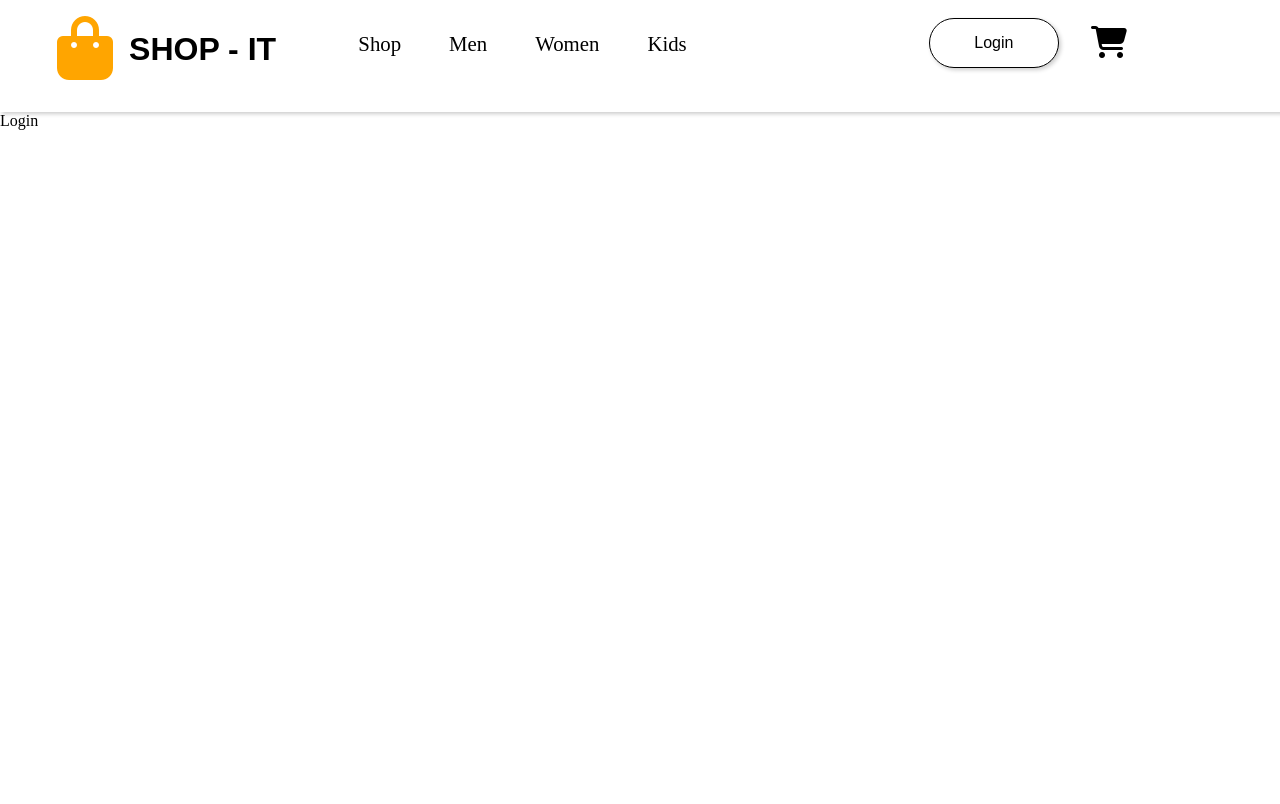
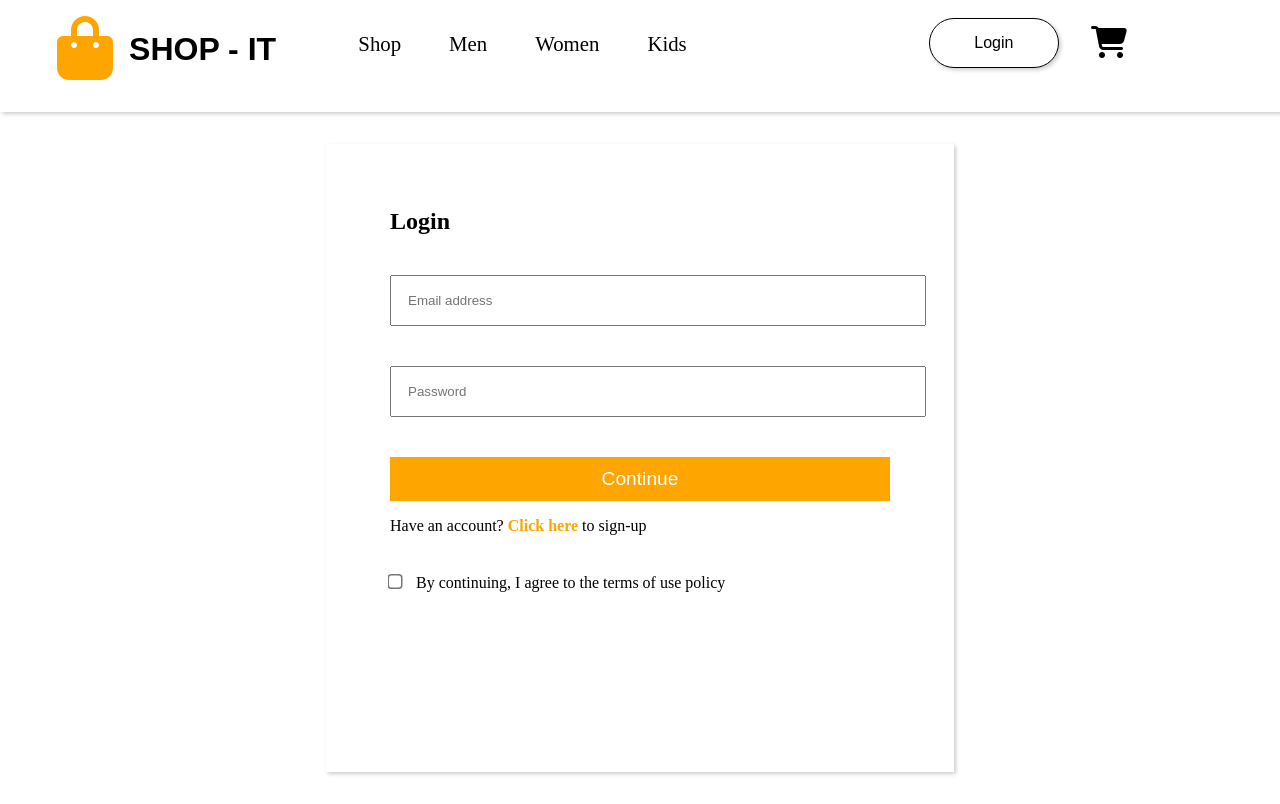
Before and after one commit to as31212/Mock-Ecommerce-Store, a React (Vite) app: page /Login in a window 1280 px wide. Shown: the top 804 px of the page. Built offline with nearby package versions, Linux system fonts and the light colour scheme; no server answers.

Commit message:
Login and Sign in page complete

```diff
--- a/src/App.css
+++ b/src/App.css
@@ -48,7 +48,7 @@ header li{
   height: 30px;
   text-decoration: none;
 }
-a{
+header a{
   text-decoration: none;
   color: black;
 }
@@ -87,3 +87,46 @@ header li:hover{
 }
 
 /* Shop Component Styles */
+
+/* Login Component Styles */
+
+#login-div , #sign-in-div{
+  width: 500px;
+  height: 500px;
+  margin: 2rem auto;
+  padding: 4rem;
+  box-shadow: 2px 2px 4px rgba(0, 0, 0, 0.2);
+}
+#login-div input, #sign-in-div input{
+  display: block;
+  margin: 2.5rem 0;
+  width: 100%;
+  padding: 1rem;
+}
+
+#login-div button, #sign-in-div button{
+  width: 100%;
+  padding: .7rem;
+  font-size: 1.2rem;
+  background-color: orange;
+  color: white;
+  border: none;
+  margin-bottom: 1rem;
+  filter: brightness(100%);
+}
+
+#login-div button:hover, #sign-in-div button:hover{
+  filter: brightness(110%);
+}
+#login-div input[type="checkbox"], #sign-in-div input[type="checkbox"] {
+  width: 10px;
+  margin-right: 1rem;
+  display: inline-block;
+  scale: 150%;
+
+}
+#login-div a,#sign-in-div a{
+  text-decoration: none;
+  color: orange;
+  font-weight: 700;
+}
--- a/src/App.jsx
+++ b/src/App.jsx
@@ -6,8 +6,9 @@ import Men from './components/Men'
 import Women from './components/Women'
 import Kids from './components/Kids'
 import Shop from './components/Shop'
-import Login from './components/Login';
+import Login from './components/login/Login';
 import Cart from './components/Cart';
+import SignIn from './components/login/SignIn';
 
 
 function App() {
@@ -32,6 +33,7 @@ useEffect(()=>{
         <Route path='/Shop' element={<Shop data={data} />} />
         <Route path='/Login' element={<Login />} />
         <Route path='/Cart' element={<Cart />} />
+        <Route path='/SignIn' element={<SignIn />} />
       </Routes>
     </Router>
   )
--- a/src/components/Login.jsx
+++ /dev/null
@@ -1,11 +0,0 @@
-
-const Login = ()=>{
-
-    return(
-        <>
-        <p>Login</p>
-        </>
-    );
-}
-
-export default Login;
--- /dev/null
+++ b/src/components/login/Login.jsx
@@ -0,0 +1,19 @@
+import { Link, useNavigate } from 'react-router-dom';
+
+const Login = ()=>{
+
+    return(
+        <>
+        <div id="login-div">
+            <h2><b>Login</b></h2>
+            <input type="email" placeholder='Email address' />
+            <input type="text" placeholder='Password' />
+            <button>Continue</button>
+            <p>Have an account? <Link to="/SignIn">Click here</Link> to sign-up</p>
+            <input type="checkbox" id='login-checkbox'/><label htmlFor="login-checkbox">By continuing, I agree to the terms of use policy</label>
+        </div>
+        </>
+    );
+}
+
+export default Login;
--- /dev/null
+++ b/src/components/login/SignIn.jsx
@@ -0,0 +1,23 @@
+import { Link, useNavigate } from "react-router-dom";
+
+const SignIn = () => {
+  return (
+    <>
+      <div id="sign-in-div">
+        <h2>
+          <b>Sign In</b>
+        </h2>
+        <input type="text" placeholder="Your name" />
+        <input type="email" placeholder="Email address" />
+        <input type="text" placeholder="Password" />
+        <button>Continue</button>
+        <p>
+          Create an account? <Link to="/Login">Login here</Link>
+        </p>
+        <input type="checkbox" id='sign-in-checkbox'/><label htmlFor="sign-in-checkbox">By continuing, I agree to the terms of use policy</label>
+      </div>
+    </>
+  );
+};
+
+export default SignIn;
```
